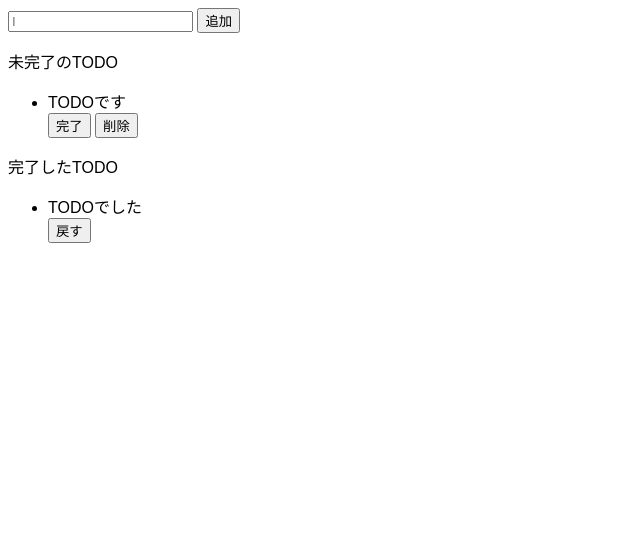
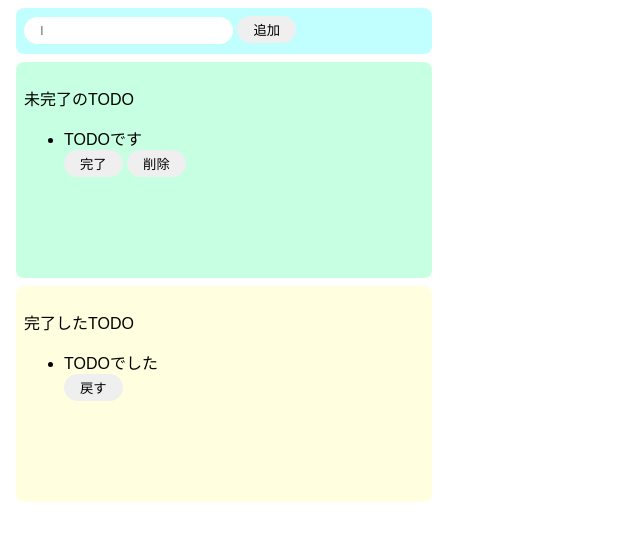
Before and after one commit to kei53/react-practice1, a website built with Parcel: page index.html in a window 1280 px wide. Shown: the whole page, without its empty margins (0-640 px from the left). Built offline with nearby package versions, Linux system fonts and the light colour scheme.

Commit message:
edit-css1

```diff
--- a/index.html
+++ b/index.html
@@ -6,13 +6,13 @@
   </head>
 
   <body>
-    <div>
+    <div class="input-area">
       <input placeholder = I "TODOを入力"/>
       <button>追加</button>
     </div>
-    <div>
+    <div class="incomplete-area">
       <p>未完了のTODO</p>
-    </div>
+
       <ul>
         <div>
           <li>TODOです</li>
@@ -20,7 +20,8 @@
           <button>削除</button>
         </div>
       </ul>
-    <div>
+    </div>
+    <div class="complete-area">
       <p>完了したTODO</p>
       <ul>
         <li>TODOでした</li>
--- a/src/styles.css
+++ b/src/styles.css
@@ -1,3 +1,45 @@
 body {
   font-family: sans-serif;
 }
+
+input {
+  border-radius: 16px;
+  border: none;
+  padding: 6px 16px;
+  outline: none;
+}
+button {
+  border-radius: 16px;
+  border: none;
+  padding: 4px 16px;
+}
+button:hover {
+  background-color: #ff7fff;
+  color: #fff;
+  cursor: pointer;
+}
+
+.input-area {
+  background-color: #c1ffff;
+  width: 400px;
+  height: 30px;
+  padding: 8px;
+  margin: 8px;
+  border-radius: 8px;
+}
+.incomplete-area {
+  background-color: #c6ffe2;
+  width: 400px;
+  height: 200px;
+  padding: 8px;
+  margin: 8px;
+  border-radius: 8px;
+}
+.complete-area {
+  background-color: #ffffe0;
+  width: 400px;
+  height: 200px;
+  padding: 8px;
+  margin: 8px;
+  border-radius: 8px;
+}
```
Lines whose indentation alone changed are shown as unchanged.
